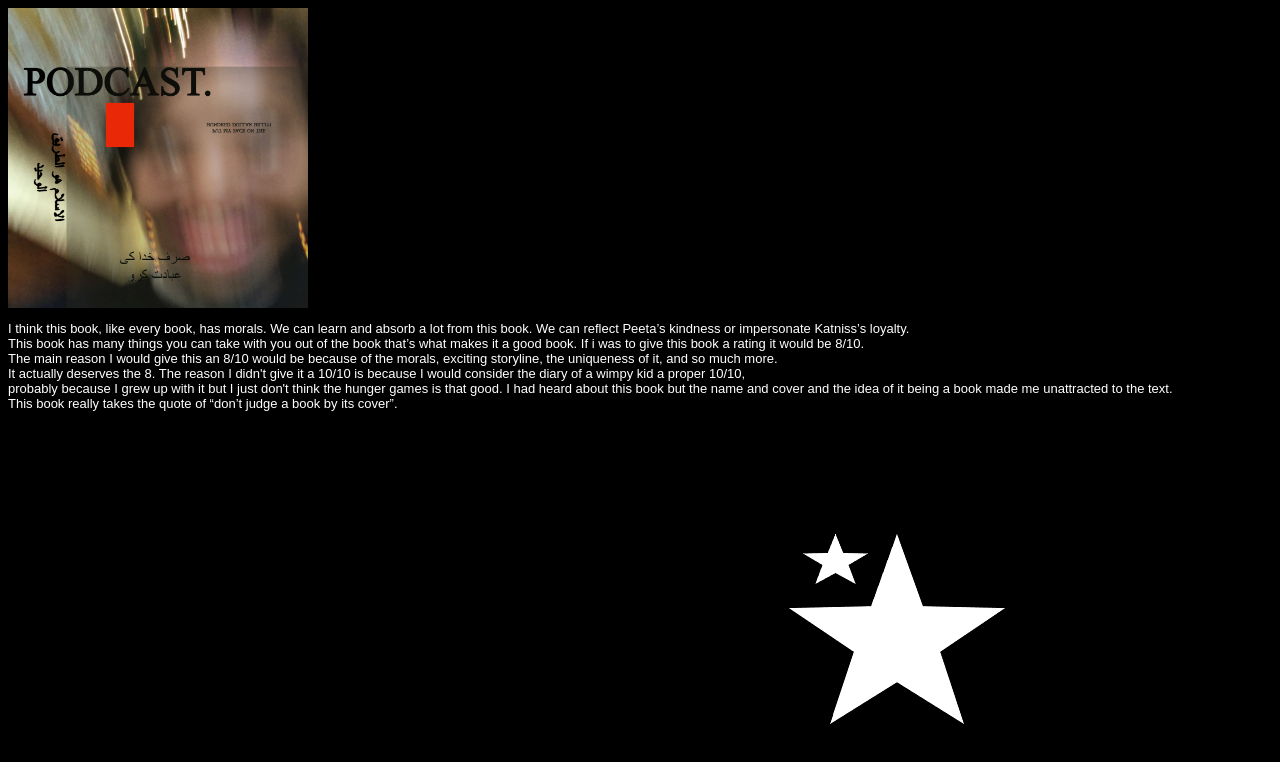
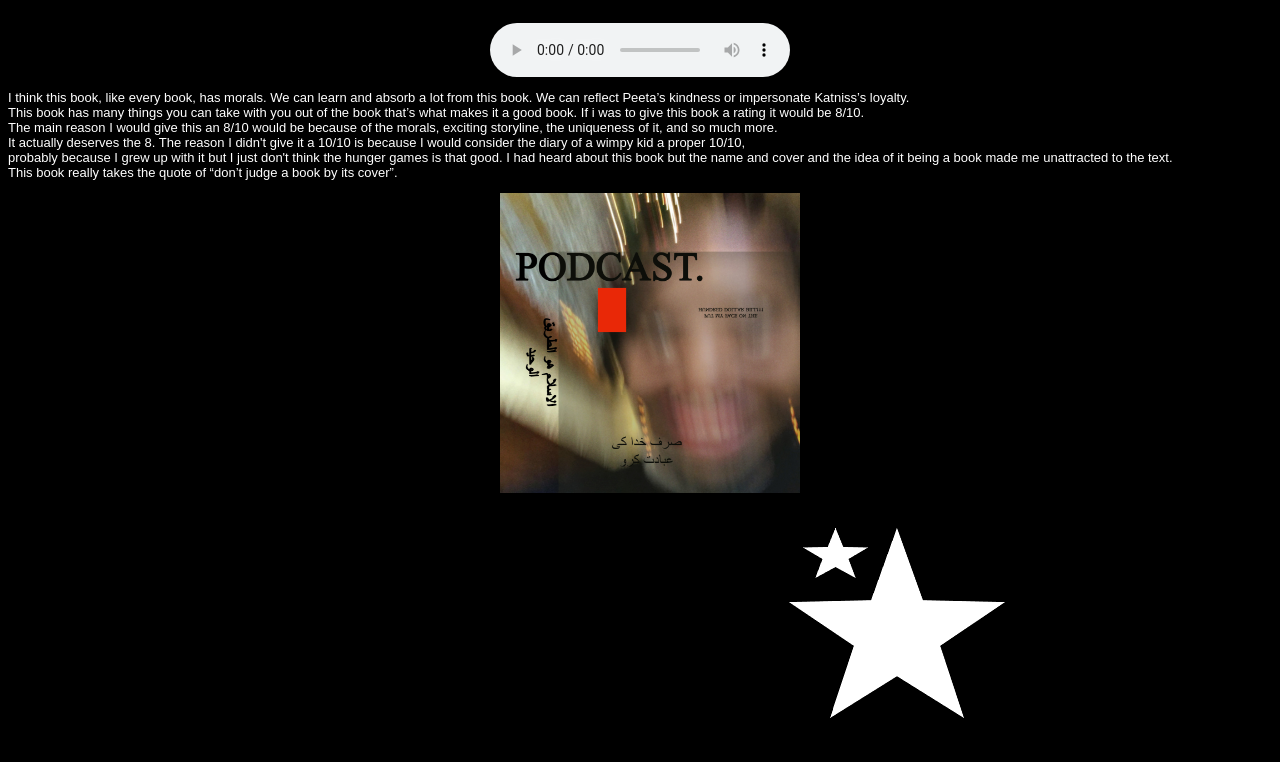
Before and after one commit to BURNER-ACCOUNT-2022/podcast, a plain HTML site: page index.htm in a window 1280 px wide. Drawn offline with Linux system fonts and the light colour scheme.

Commit message:
Update index.htm

```diff
--- a/index.htm
+++ b/index.htm
@@ -19,10 +19,22 @@ width:300;
 
 }
 
+#cas{
+position:absolute;
+left:500;
+}
+
 </style>
 </head>
 <body>
-<img src="podcast cover.jpg" height="300" width="300">
+<center>
+<br>
+<audio controls>
+  <source src="podcast itself.ogg" type="audio/ogg">
+  <source src="podcast itself.mp3" type="audio/mpeg">
+Your browser does not support the audio element.
+</audio>
+</center>
 <p>I think this book, like every book, has morals. We can learn and absorb a lot from this book. We can reflect Peeta’s kindness or impersonate Katniss’s loyalty.
 <br>
 This book has many things you can take with you out of the book that’s what makes it a good book. If i was to give this book a rating it would be 8/10.
@@ -35,6 +47,24 @@ probably because I grew up with it but I just don't think the hunger games is th
 <br>
 This book really takes the quote of “don’t judge a book by its cover”.
 </p>
+<img src="podcast cover.jpg" height="300" width="300" id="cas">
+<br>
+<br>
+<br>
+
+<br>
+<br>
+<br>
+<br>
+<br>
+<br>
+<br>
+<br>
+<br>
+<br>
+<br>
+<br>
+
 <img src="yuhe.png">
 </body>
 </html>
```
